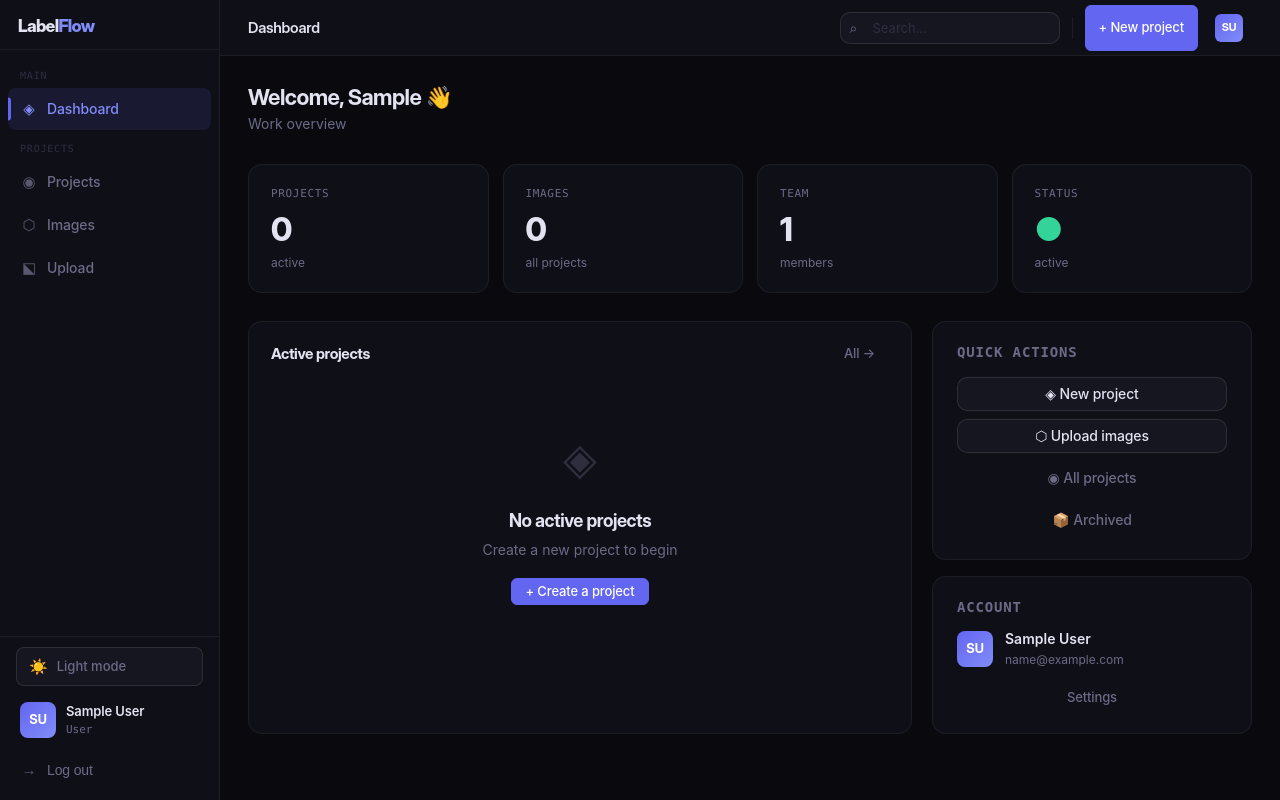
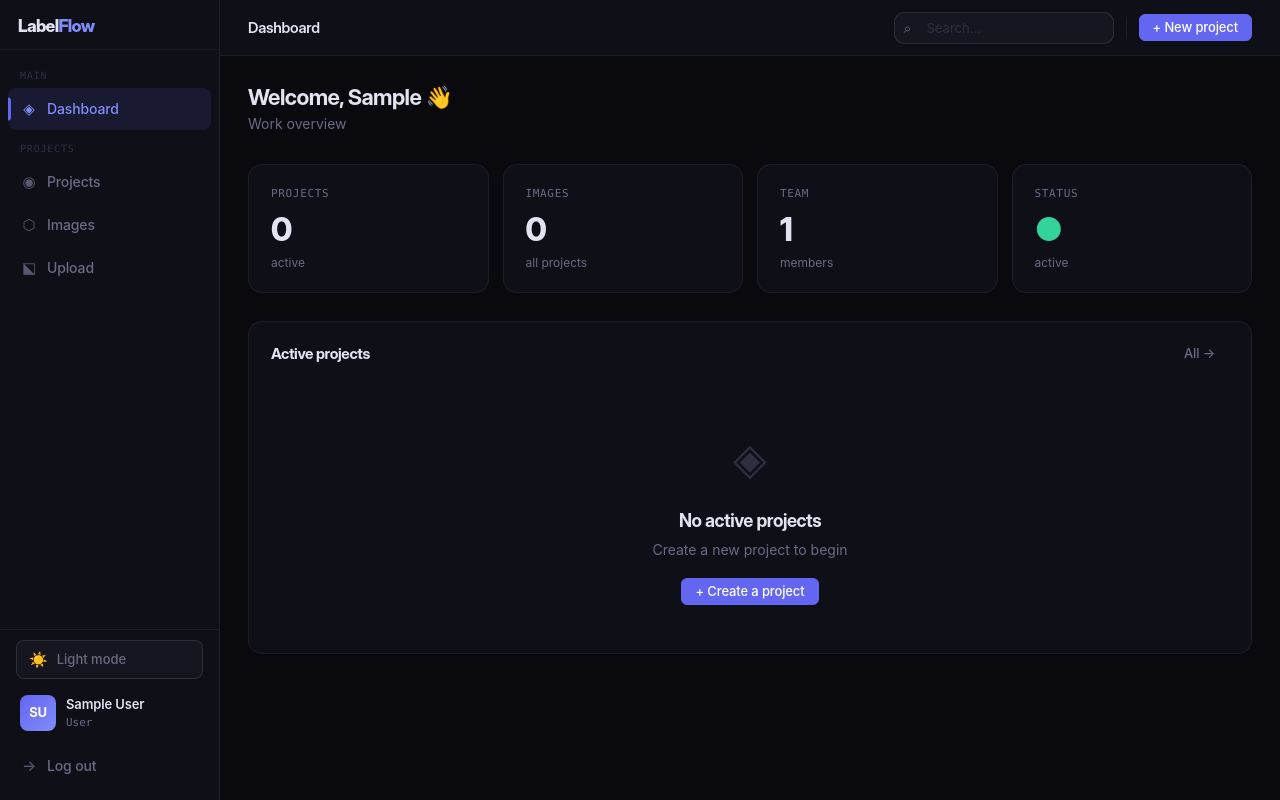
Before and after one commit to MartynasMatDev/LabelFlow, a Django app: page /app/ in a window 1280 px wide. Run offline with Django 5.2, Linux system fonts and the light colour scheme; the visitor is signed in with stand-in values (Sample User, id 1); data that the repository does not hold is empty.

Commit message:
Removed duplicate buttons.

```diff
--- a/templates/app/app_base.html
+++ b/templates/app/app_base.html
@@ -65,14 +65,9 @@
           <div class="user-role">{{ user_role|default:"User" }}</div>
         </div>
       </a>
-
-      <!-- Logout form – replaces the original link -->
-      <form method="post" action="{% url 'logout' %}" style="margin-top:4px;">
-        {% csrf_token %}
-        <button type="submit" class="nav-item" style="background:none; border:none; width:100%; text-align:left; cursor:pointer;">
-          <span class="nav-icon">→</span> Log out
-        </button>
-      </form>
+      <a href="{% url 'logout' %}" class="nav-item" style="margin-top:4px;">
+        <span class="nav-icon">→</span> Log out
+      </a>
     </div>
   </aside>
 
@@ -89,11 +84,6 @@
 
     <div class="flex gap-2">
       {% block toolbar_actions %}{% endblock %}
-      <a href="{% url 'profile' %}" class="btn btn-icon btn-ghost" title="Profile">
-        <div class="avatar avatar-sm avatar-c0">
-          {{ request.user.first_name.0|default:request.user.username.0|upper }}{{ request.user.last_name.0|upper }}
-        </div>
-      </a>
     </div>
   </header>
 
--- a/templates/app/dashboard.html
+++ b/templates/app/dashboard.html
@@ -38,8 +38,7 @@
   </div>
 </div>
 
-<div class="dashboard-grid">
-  <!-- Active projects -->
+<!-- Active projects — full width -->
 <div class="card card-flat">
   <div class="section-header" style="padding:18px 22px 0;">
     <h2>Active projects</h2>
@@ -70,30 +69,4 @@
     {% endif %}
   </div>
 </div>
-
-  <!-- Quick actions & account -->
-  <div>
-    <div class="card" style="margin-bottom:16px;">
-      <h2 style="font-size:14px;margin-bottom:16px;color:var(--text-muted);text-transform:uppercase;letter-spacing:.06em;font-family:'DM Mono',monospace;">Quick actions</h2>
-      <div class="flex flex-col gap-2">
-        <a href="{% url 'project_create' %}" class="btn btn-secondary btn-full">◈ New project</a>
-        <a href="{% url 'image_upload' %}"   class="btn btn-secondary btn-full">⬡ Upload images</a>
-        <a href="{% url 'project_list' %}"   class="btn btn-ghost btn-full">◉ All projects</a>
-        <a href="{% url 'archived_projects' %}" class="btn btn-ghost btn-full">📦 Archived</a>
-      </div>
-    </div>
-
-    <div class="card">
-      <h2 style="font-size:14px;margin-bottom:12px;color:var(--text-muted);text-transform:uppercase;letter-spacing:.06em;font-family:'DM Mono',monospace;">Account</h2>
-      <div class="flex items-center gap-3" style="margin-bottom:14px;">
-        <div class="avatar avatar-md avatar-c0">{{ request.user.first_name.0|default:request.user.username.0|upper }}{{ request.user.last_name.0|upper }}</div>
-        <div>
-          <div style="font-size:14px;font-weight:600;">{{ request.user.get_full_name|default:request.user.username }}</div>
-          <div style="font-size:12px;color:var(--text-muted);">{{ request.user.email }}</div>
-        </div>
-      </div>
-      <a href="{% url 'profile' %}" class="btn btn-ghost btn-sm btn-full">Settings</a>
-    </div>
-  </div>
-</div>
 {% endblock %}
```
Also changed, not shown: templates/app/project_detail.html (+6 -15 lines), templates/app/project_list.html (+1 -6 lines), templates/app/team_management.html (+3 -6 lines), templates/index.html (+45 -30 lines), static/images/team/deimante.png (added), static/images/team/erika.png (added), static/images/team/martynas.png (added), static/images/team/vilte.png (added). Lines whose indentation alone changed are shown as unchanged.
